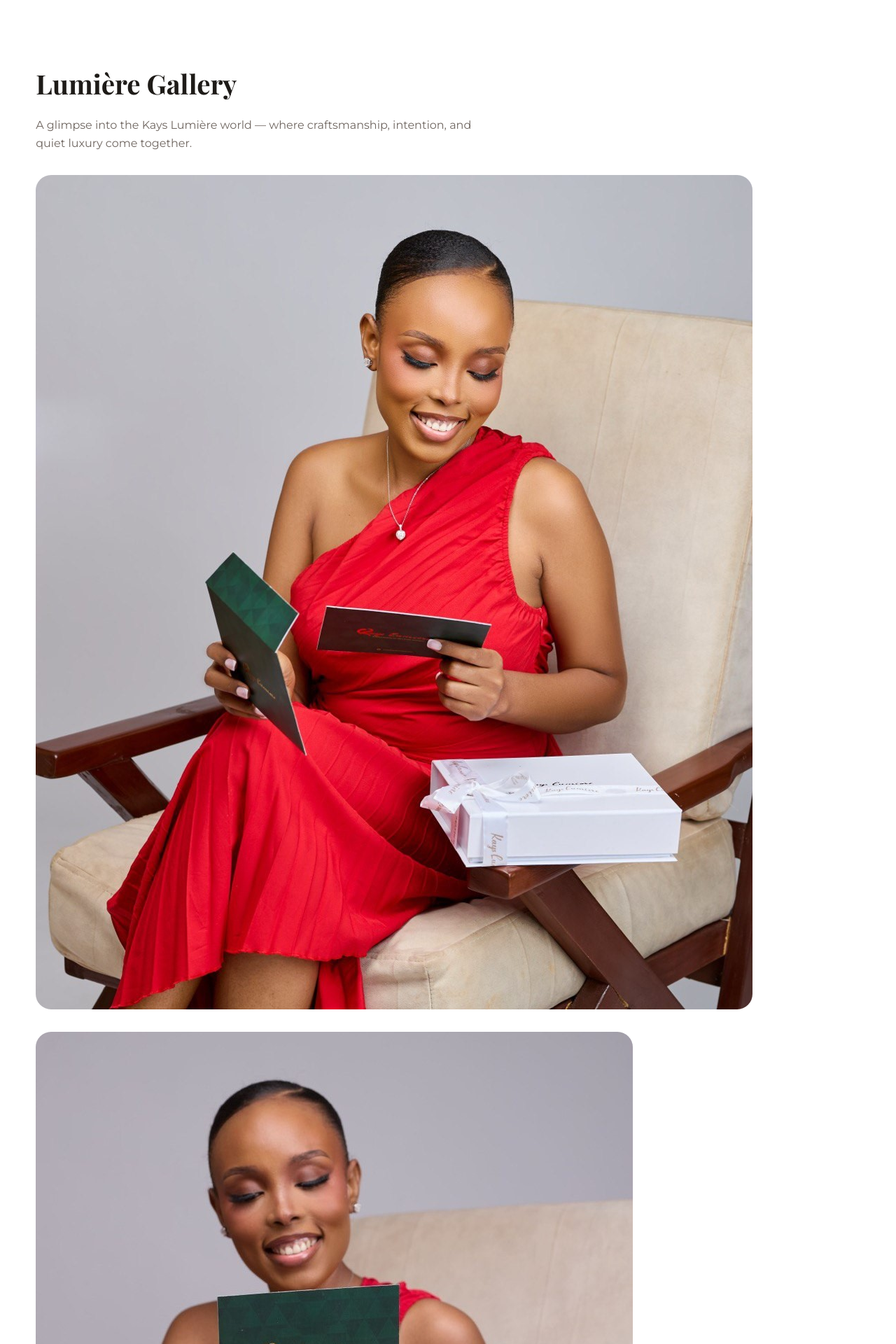
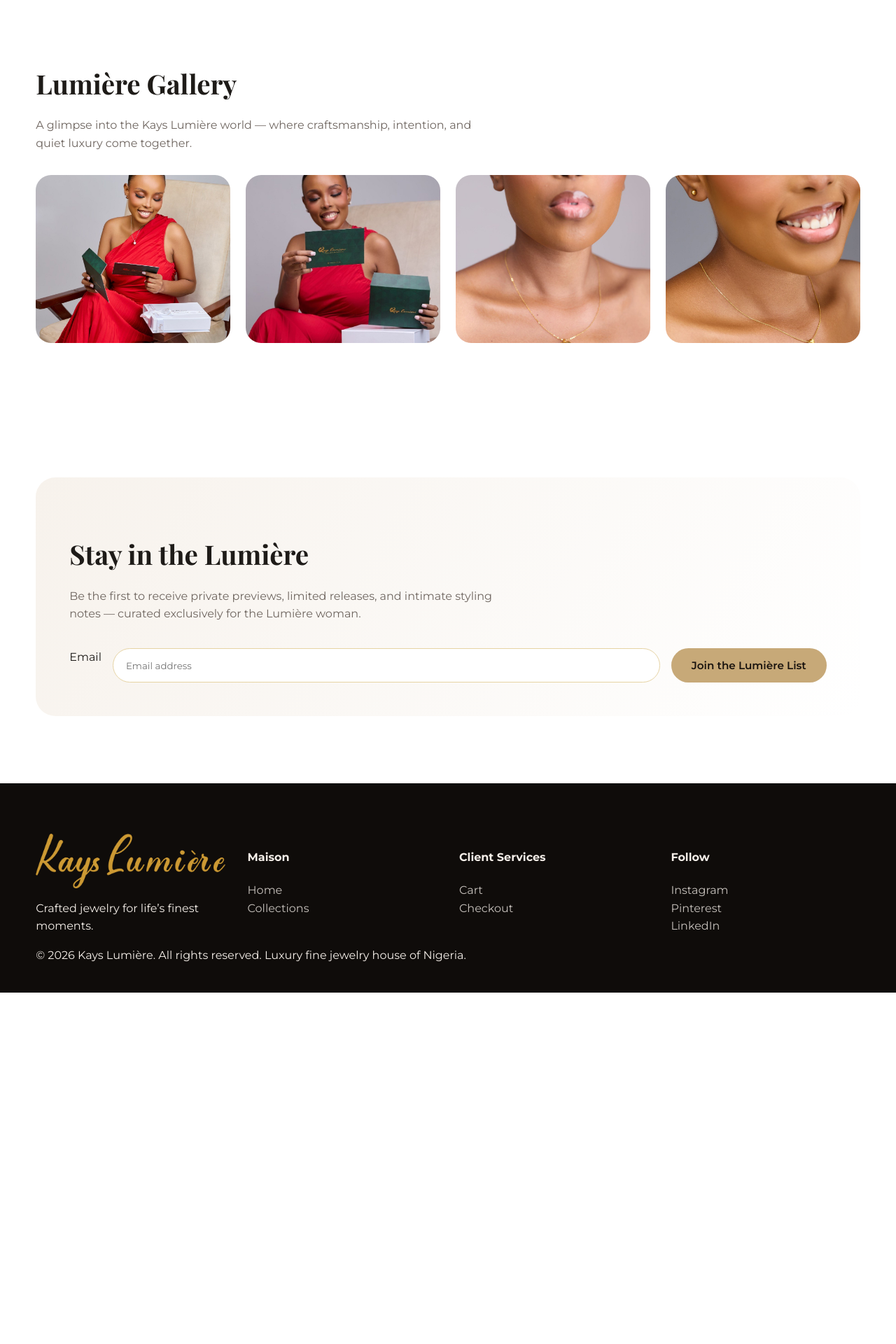
Before and after one commit to AaronTech112/Kays-Lumiere-WebApp, a Django app: page / in a window 1280 px wide. Shown: the part 3577-5497 px from the top of the page at 70% size. After the commit the page ends 4995 px from the top, so only its background shows below. Run offline with Django 5.2, Linux system fonts and the light colour scheme; data comes from the database, SQL or seed files in the repository.

Commit message:
gallery style

```diff
--- a/static/css/style.css
+++ b/static/css/style.css
@@ -470,10 +470,29 @@ select {
   color: var(--muted);
 }
 
+.gallery {
+  display: grid;
+  grid-template-columns: repeat(auto-fit, minmax(180px, 1fr));
+  gap: 18px;
+}
+
 .gallery img {
   border-radius: 22px;
-  aspect-ratio: 1 / 1;
+  aspect-ratio: 4 / 5;
   object-fit: cover;
+  height: 220px;
+  width: 100%;
+}
+
+@media (min-width: 900px) {
+  .gallery {
+    grid-template-columns: repeat(4, minmax(0, 1fr));
+    gap: 22px;
+  }
+
+  .gallery img {
+    height: 240px;
+  }
 }
 
 .editorial-animate {
```
